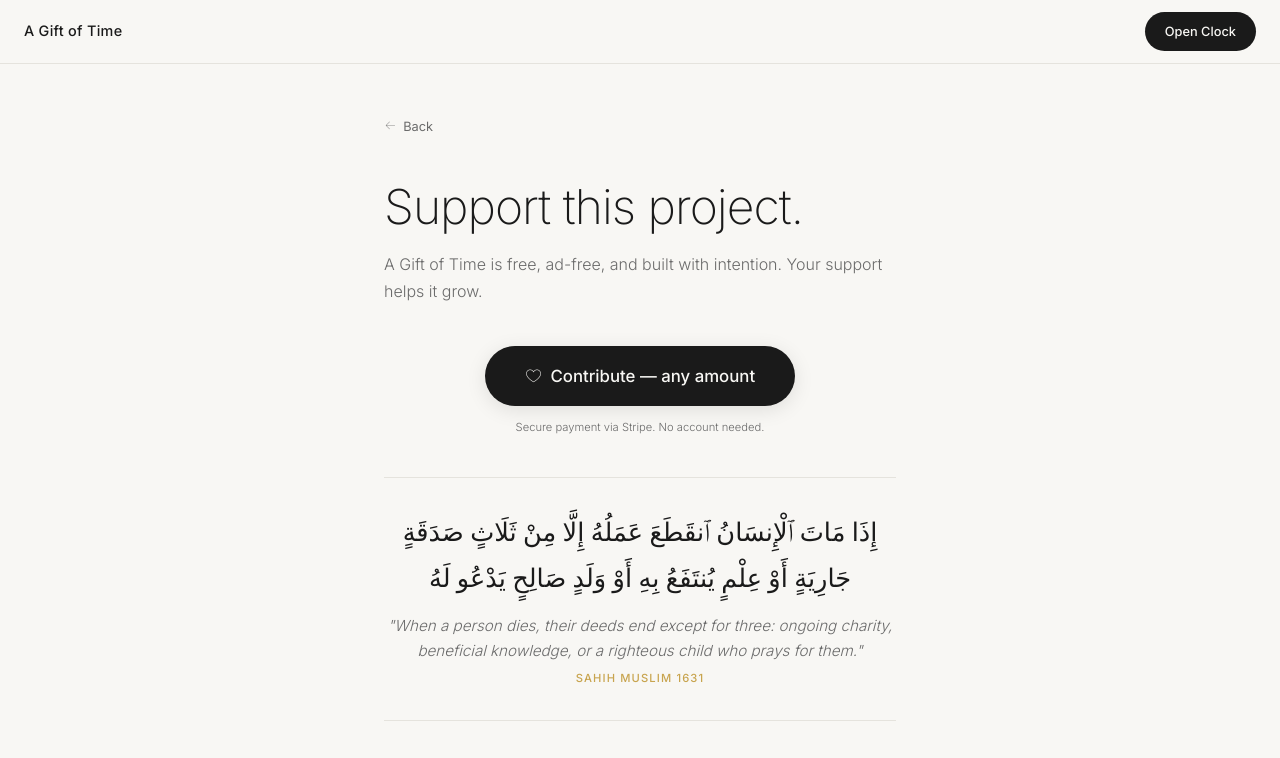
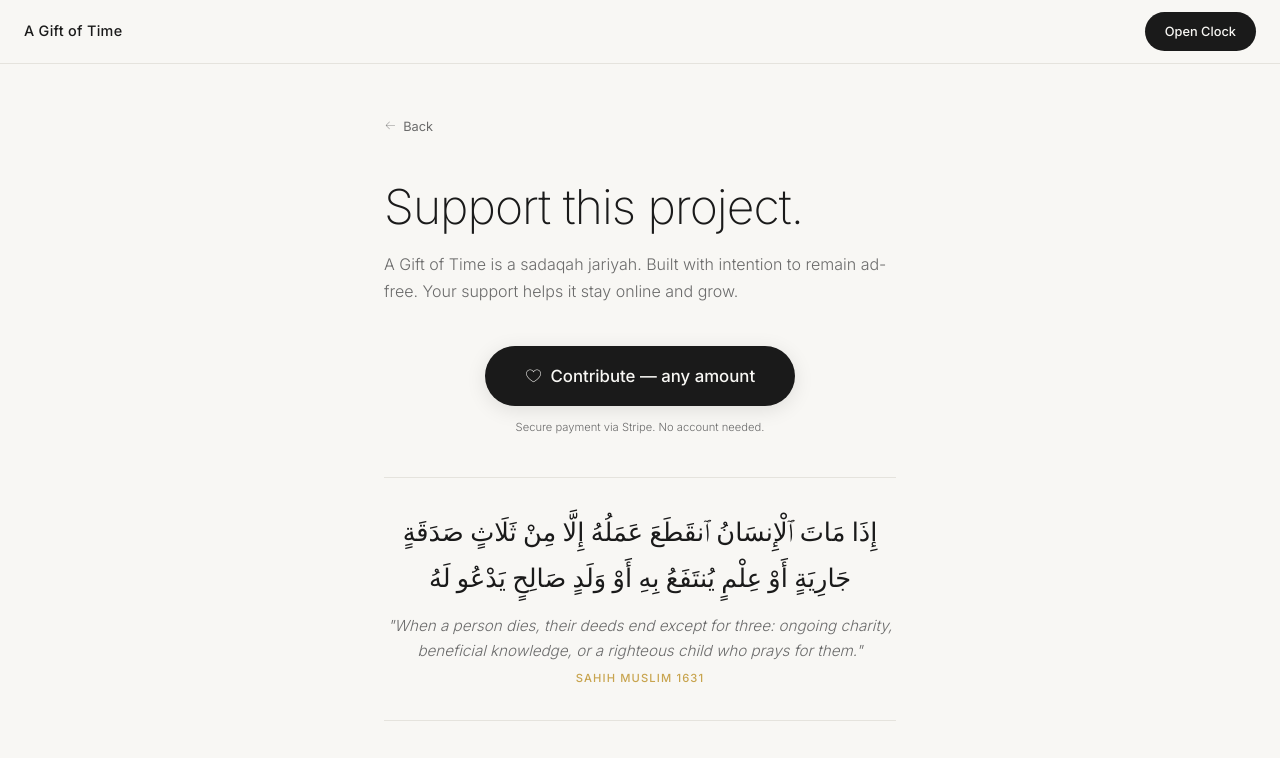
Before and after one commit to cookmom/ramadan-clock-site, a plain HTML site: page support.html in a window 1280 px wide. Shown: the top 758 px of the page. Drawn offline with nearby package versions, Linux system fonts and the light colour scheme; a web font is replaced by a local one.

Commit message:
Update support page subtitle to match Stripe copy

```diff
--- a/support.html
+++ b/support.html
@@ -118,7 +118,7 @@ footer a:hover{color:var(--text)}
 <a href="./" class="back"><i class="ph-thin ph-arrow-left"></i> Back</a>
 
 <h1>Support this project.</h1>
-<p class="subtitle">A Gift of Time is free, ad-free, and built with intention. Your support helps it grow.</p>
+<p class="subtitle">A Gift of Time is a sadaqah jariyah. Built with intention to remain ad-free. Your support helps it stay online and grow.</p>
 
 <div style="text-align:center;margin:2rem 0 2.5rem">
   <a href="https://buy.stripe.com/4gM5kCfK00AB1YN51L0sU00" class="btn btn-primary" target="_blank" rel="noopener" style="font-size:1.05rem;padding:1rem 2.5rem;box-shadow:0 4px 20px rgba(0,0,0,.1)"><i class="ph-thin ph-heart" style="font-size:1.1rem"></i> Contribute — any amount</a>
```
